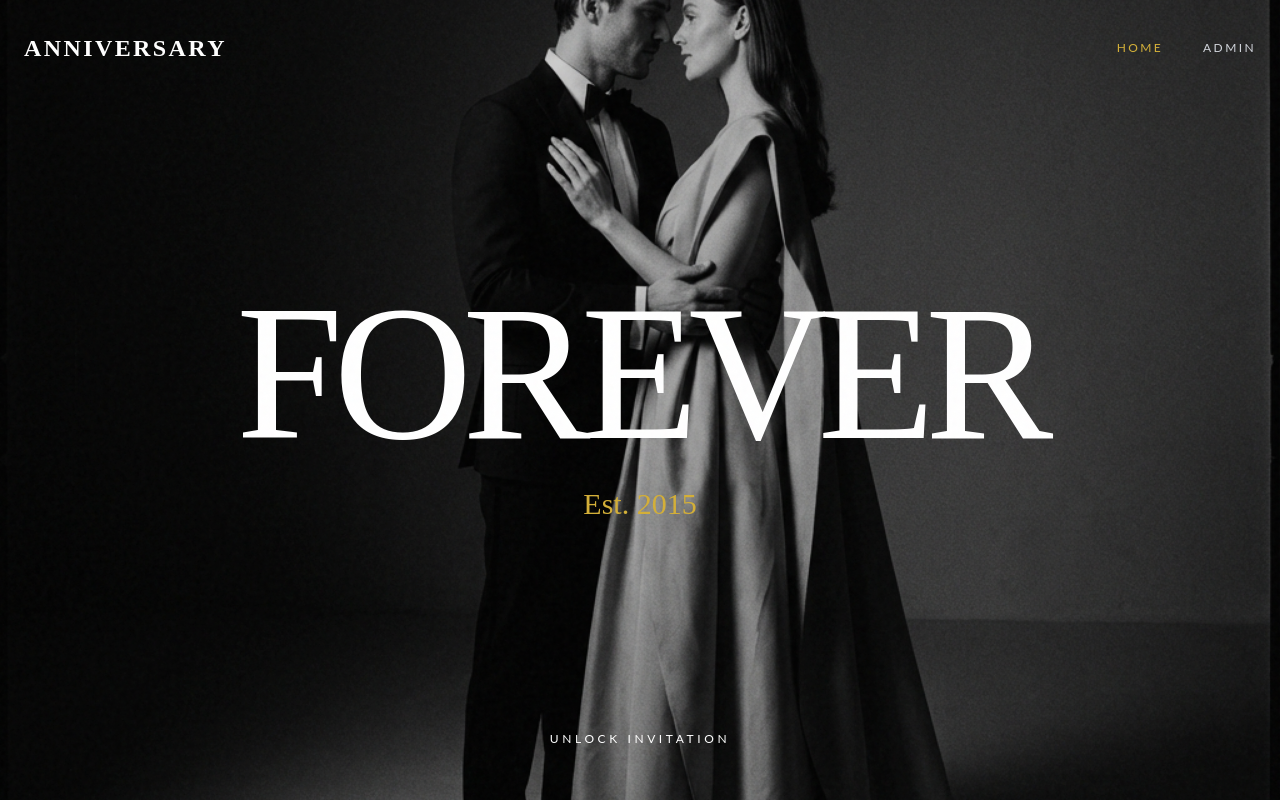
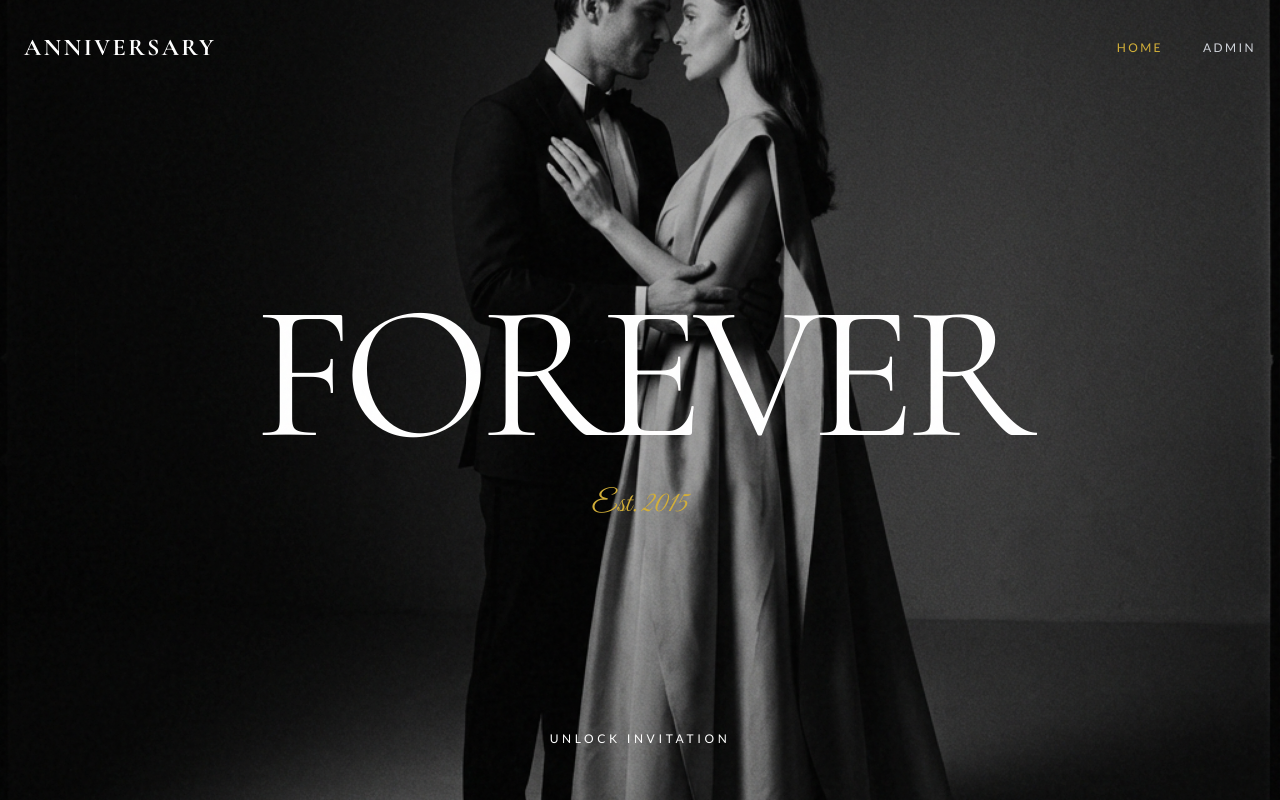
Before and after one commit to Sibongamandla/Anniversary_Invite-, a React app in the folder frontend/: page / in a window 1280 px wide. Built offline with nearby package versions, Linux system fonts and the light colour scheme; the HTML template or start-up script is replaced by a standard one.

Commit message:
fix(css): move @import to top of file

```diff
--- a/frontend/src/index.css
+++ b/frontend/src/index.css
@@ -1,8 +1,8 @@
+@import url('https://fonts.googleapis.com/css2?family=Cormorant+Garamond:ital,wght@0,300;0,400;0,600;0,700;1,400&family=Great+Vibes&family=Lato:wght@300;400;700&display=swap');
+
 @tailwind base;
 @tailwind components;
 @tailwind utilities;
-
-@import url('https://fonts.googleapis.com/css2?family=Cormorant+Garamond:ital,wght@0,300;0,400;0,600;0,700;1,400&family=Great+Vibes&family=Lato:wght@300;400;700&display=swap');
 
 html.lenis {
   height: auto;
```
